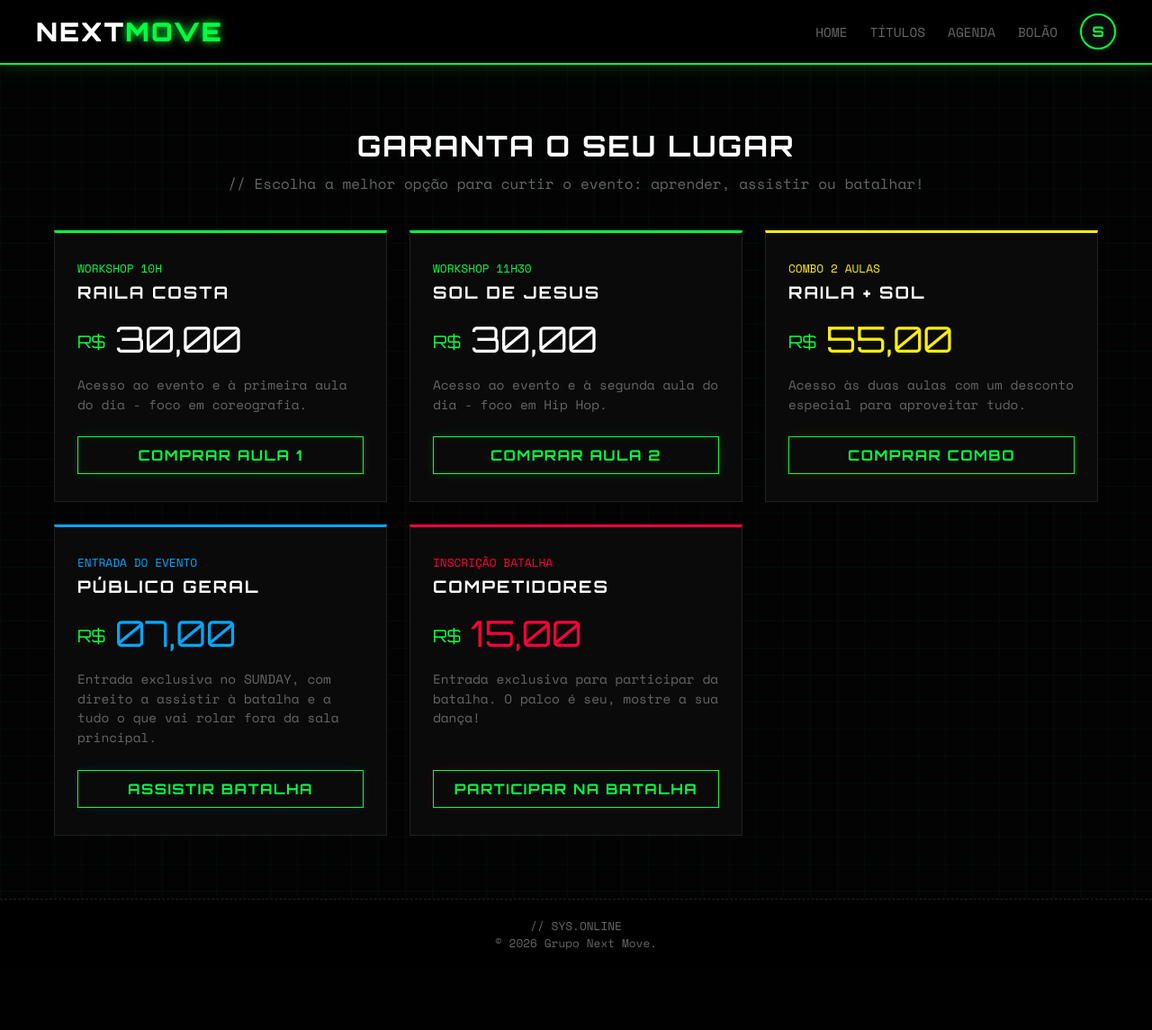
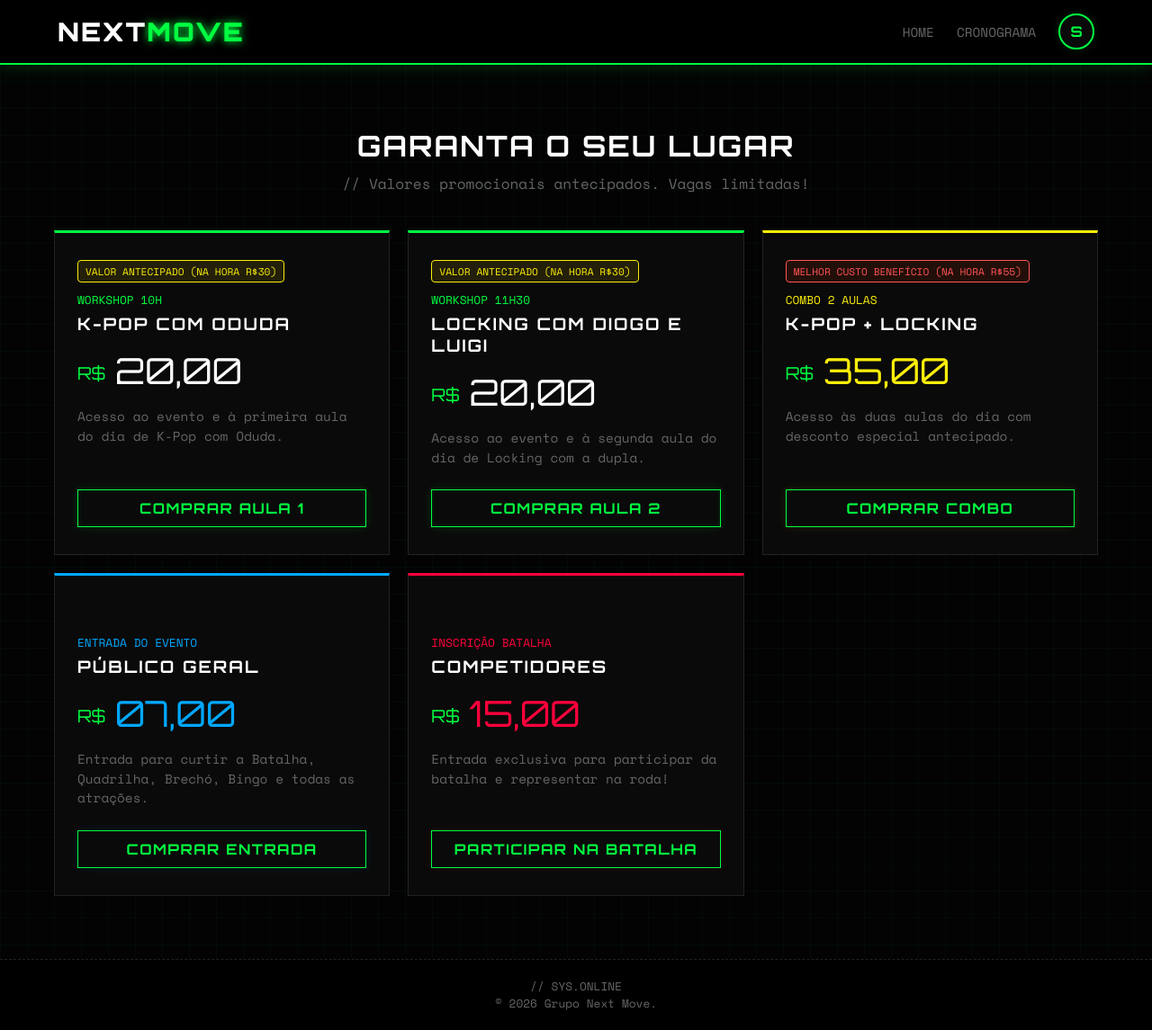
Before and after one commit to EricJuanDM/NextMove, a Flask app: page /ingressos in a window 1280 px wide. Shown: the whole page at 90% size. Before the commit the page ends 1056 px from the top, so only its background shows below. Run offline with Flask 3, Linux system fonts and the light colour scheme; a user stored in the database is signed in; some libraries are stand-ins or nearby versions.

Commit message:
Arrumando para o evento

```diff
--- a/static/style.css
+++ b/static/style.css
@@ -111,14 +111,14 @@ input[type="text"]:focus, input[type="password"]:focus {
     display: flex;
     justify-content: space-between;
     align-items: center;
-    padding: 15px 40px;
-    background: rgba(0, 0, 0, 0.95); /* Fundo sólido para destacar o texto */
+    padding: 15px 5%; /* Ajusta melhor nas laterais */
+    background: rgba(0, 0, 0, 0.95);
     border-bottom: 2px solid var(--neon-green);
     box-shadow: 0 4px 15px var(--neon-green-dim);
-    position: sticky; /* Gruda no topo ao rolar a página */
+    position: sticky;
     top: 0;
-    z-index: 9999; /* Garante que fica na frente de qualquer outra coisa na tela */
-    flex-wrap: wrap; /* Não quebra em telas de celular */
+    z-index: 9999;
+    flex-wrap: nowrap; /* ISSO IMPEDE O MENU DE CAIR PARA A LINHA DE BAIXO */
     gap: 15px;
 }
 
@@ -238,6 +238,9 @@ input[type="text"]:focus, input[type="password"]:focus {
     .menu-toggle {
         display: flex; /* Aparece no celular */
     }
+    .cyber-nav .logo {
+        font-size: 1.4rem; /* Diminui o logo pra não espremer o hambúrguer */
+    }
 
     .nav-links {
         position: fixed;
--- a/templates/EVENTO/ingressos.html
+++ b/templates/EVENTO/ingressos.html
@@ -6,60 +6,74 @@
 <style>
     /* Estilos exclusivos para a grelha de ingressos */
     .tickets-container { max-width: 1200px; margin: 50px auto; padding: 20px; }
-    .tickets-grid { display: grid; grid-template-columns: repeat(auto-fit, minmax(300px, 1fr)); gap: 25px; margin-top: 40px; }
+    .tickets-grid { display: grid; grid-template-columns: repeat(auto-fit, minmax(280px, 1fr)); gap: 20px; margin-top: 40px; overflow-x: hidden; }
     .ticket-card { background: var(--bg-panel); border: 1px solid var(--border-dark); border-top: 3px solid var(--neon-green); padding: 30px 25px; display: flex; flex-direction: column; transition: 0.3s; }
     .ticket-card:hover { box-shadow: 0 5px 20px var(--neon-green-dim); transform: translateY(-5px); }
     .ticket-price { font-family: 'Orbitron', sans-serif; font-size: 2.5rem; color: #fff; margin: 15px 0; }
     .ticket-price span { font-size: 1.2rem; color: var(--neon-green); vertical-align: middle; }
     .ticket-desc { color: var(--text-muted); font-size: 0.9rem; font-family: 'Space Mono', monospace; flex-grow: 1; margin-bottom: 25px; line-height: 1.5; }
+    .badge-aviso { display: inline-block; background: rgba(255, 215, 0, 0.1); color: var(--neon-gold); border: 1px solid var(--neon-gold); padding: 3px 8px; font-size: 0.7rem; font-family: 'Space Mono', monospace; border-radius: 4px; margin-bottom: 10px; align-self: flex-start; }
+
+    /* ISSO RESOLVE O INGRESSO VAZANDO PARA OS LADOS NO CELULAR */
+    @media (max-width: 768px) {
+        .tickets-container { padding: 10px; }
+        .tickets-grid { grid-template-columns: 1fr; /* Força 1 coluna respeitando a tela */ }
+        .ticket-card { padding: 20px 15px; } /* Ajusta o respiro interno do cartão */
+        .ticket-price { font-size: 2rem; }
+    }
 </style>
 {% endblock %}
 
 {% block content %}
 <div class="tickets-container">
     <h1 style="text-align: center; color: #fff; font-family: 'Orbitron', sans-serif; margin-bottom: 10px;">GARANTA O SEU <span>LUGAR</span></h1>
-    <p style="text-align: center; color: var(--text-muted); font-family: 'Space Mono', monospace;">// Escolha a melhor opção para curtir o evento: aprender, assistir ou batalhar!</p>
+    <p style="text-align: center; color: var(--text-muted); font-family: 'Space Mono', monospace;">// Valores promocionais antecipados. Vagas limitadas!</p>
 
     <div class="tickets-grid">
 
         <div class="ticket-card">
+            <span class="badge-aviso">VALOR ANTECIPADO (NA HORA R$30)</span>
             <span class="tech-label" style="color: var(--neon-green); font-size: 0.8rem; margin: 0;">WORKSHOP 10H</span>
-            <h3 style="color: #fff; margin-top: 5px; font-family: 'Orbitron', sans-serif;">RAILA COSTA</h3>
-            <div class="ticket-price"><span>R$</span> 30,00</div>
-            <p class="ticket-desc">Acesso ao evento e à primeira aula do dia - foco em coreografia.</p>
-            <a href="https://wa.me/5541991626801?text=Olá!%20Gostaria%20de%20comprar%20o%20Workshop%20das%2010h%20com%20a%20Raila%20Costa." target="_blank" class="btn btn-green" style="text-align: center; width: 100%;">COMPRAR AULA 1</a>
+            <h3 style="color: #fff; margin-top: 5px; font-family: 'Orbitron', sans-serif;">K-POP COM ODUDA</h3>
+            <div class="ticket-price"><span>R$</span> 20,00</div>
+            <p class="ticket-desc">Acesso ao evento e à primeira aula do dia de K-Pop com Oduda.</p>
+            <a href="https://wa.me/554191626801?text=Olá!%20Gostaria%20de%20comprar%20antecipado%20o%20Workshop%20de%20K-POP%20das%2010h%20com%20Oduda." target="_blank" class="btn btn-green" style="text-align: center; width: 100%;">COMPRAR AULA 1</a>
         </div>
 
         <div class="ticket-card">
+            <span class="badge-aviso">VALOR ANTECIPADO (NA HORA R$30)</span>
             <span class="tech-label" style="color: var(--neon-green); font-size: 0.8rem; margin: 0;">WORKSHOP 11H30</span>
-            <h3 style="color: #fff; margin-top: 5px; font-family: 'Orbitron', sans-serif;">SOL DE JESUS</h3>
-            <div class="ticket-price"><span>R$</span> 30,00</div>
-            <p class="ticket-desc">Acesso ao evento e à segunda aula do dia - foco em Hip Hop.</p>
-            <a href="https://wa.me/5541991626801?text=Olá!%20Gostaria%20de%20comprar%20o%20Workshop%20das%2011h30%20com%20a%20Sol%20de%20Jesus." target="_blank" class="btn btn-green" style="text-align: center; width: 100%;">COMPRAR AULA 2</a>
+            <h3 style="color: #fff; margin-top: 5px; font-family: 'Orbitron', sans-serif;">LOCKING COM DIOGO E LUIGI</h3>
+            <div class="ticket-price"><span>R$</span> 20,00</div>
+            <p class="ticket-desc">Acesso ao evento e à segunda aula do dia de Locking com a dupla.</p>
+            <a href="https://wa.me/554191626801?text=Olá!%20Gostaria%20de%20comprar%20antecipado%20o%20Workshop%20de%20LOCKING%20das%2011h30%20com%20Diogo%20e%20Luigi." target="_blank" class="btn btn-green" style="text-align: center; width: 100%;">COMPRAR AULA 2</a>
         </div>
 
         <div class="ticket-card" style="border-top-color: var(--neon-gold);">
+            <span class="badge-aviso" style="background: rgba(255, 60, 0, 0.1); color: #ff5555; border-color: #ff5555;">MELHOR CUSTO BENEFÍCIO (NA HORA R$55)</span>
             <span class="tech-label" style="color: var(--neon-gold); font-size: 0.8rem; margin: 0;">COMBO 2 AULAS</span>
-            <h3 style="color: #fff; margin-top: 5px; font-family: 'Orbitron', sans-serif;">RAILA + SOL</h3>
-            <div class="ticket-price" style="color: var(--neon-gold);"><span>R$</span> 55,00</div>
-            <p class="ticket-desc">Acesso às duas aulas com um desconto especial para aproveitar tudo.</p>
-            <a href="https://wa.me/5541991626801?text=Olá!%20Quero%20aproveitar%20o%20Combo%20das%202%20Aulas%20(Raila%20+%20Sol)." target="_blank" class="btn btn-green" style="text-align: center; width: 100%; border-color: var(--neon-gold); color: var(--neon-gold); box-shadow: 0 0 10px rgba(255, 215, 0, 0.1);">COMPRAR COMBO</a>
+            <h3 style="color: #fff; margin-top: 5px; font-family: 'Orbitron', sans-serif;">K-POP + LOCKING</h3>
+            <div class="ticket-price" style="color: var(--neon-gold);"><span>R$</span> 35,00</div>
+            <p class="ticket-desc">Acesso às duas aulas do dia com desconto especial antecipado.</p>
+            <a href="https://wa.me/554191626801?text=Olá!%20Quero%20aproveitar%20o%20COMBO%20das%202%20Aulas%20(K-Pop%20+%20Locking)%20pelo%20valor%20antecipado." target="_blank" class="btn btn-green" style="text-align: center; width: 100%; border-color: var(--neon-gold); color: var(--neon-gold); box-shadow: 0 0 10px rgba(255, 215, 0, 0.1);">COMPRAR COMBO</a>
         </div>
 
         <div class="ticket-card" style="border-top-color: #00a8ff;">
+            <span class="badge-aviso" style="border-color: transparent; background: transparent;">&nbsp;</span>
             <span class="tech-label" style="color: #00a8ff; font-size: 0.8rem; margin: 0;">ENTRADA DO EVENTO</span>
             <h3 style="color: #fff; margin-top: 5px; font-family: 'Orbitron', sans-serif;">PÚBLICO GERAL</h3>
             <div class="ticket-price" style="color: #00a8ff;"><span>R$</span> 07,00</div>
-            <p class="ticket-desc">Entrada exclusiva no SUNDAY, com direito a assistir à batalha e a tudo o que vai rolar fora da sala principal.</p>
-            <a href="https://wa.me/5541991626801?text=Oi%21%20Tudo%20bem%3F%20Quero%20comprar%20a%20minha%20entrada%20para%20o%20SUNDAY." target="_blank" class="btn btn-green" style="text-align: center; width: 100%; border-color: #00a8ff; color: #00a8ff; box-shadow: 0 0 10px rgba(0, 168, 255, 0.1);">ASSISTIR BATALHA</a>
+            <p class="ticket-desc">Entrada para curtir a Batalha, Quadrilha, Brechó, Bingo e todas as atrações.</p>
+            <a href="https://wa.me/554191626801?text=Oi%21%20Quero%20comprar%20a%20minha%20entrada%20geral%20para%20o%20evento%20do%20dia%2007/06." target="_blank" class="btn btn-green" style="text-align: center; width: 100%; border-color: #00a8ff; color: #00a8ff; box-shadow: 0 0 10px rgba(0, 168, 255, 0.1);">COMPRAR ENTRADA</a>
         </div>
 
         <div class="ticket-card" style="border-top-color: var(--neon-red);">
+            <span class="badge-aviso" style="border-color: transparent; background: transparent;">&nbsp;</span>
             <span class="tech-label" style="color: var(--neon-red); font-size: 0.8rem; margin: 0;">INSCRIÇÃO BATALHA</span>
             <h3 style="color: #fff; margin-top: 5px; font-family: 'Orbitron', sans-serif;">COMPETIDORES</h3>
             <div class="ticket-price" style="color: var(--neon-red);"><span>R$</span> 15,00</div>
-            <p class="ticket-desc">Entrada exclusiva para participar da batalha. O palco é seu, mostre a sua dança!</p>
-            <a href="https://wa.me/5541991626801?text=Ol%C3%A1%21%20Gostaria%20de%20pagar%20a%20Inscri%C3%A7%C3%A3o%20de%20Batalha%20do%20SUNDAY." target="_blank" class="btn btn-green" style="text-align: center; width: 100%; border-color: var(--neon-red); color: var(--neon-red); box-shadow: 0 0 10px rgba(255, 0, 60, 0.1);">PARTICIPAR NA BATALHA</a>
+            <p class="ticket-desc">Entrada exclusiva para participar da batalha e representar na roda!</p>
+            <a href="https://wa.me/554191626801?text=Ol%C3%A1%21%20Gostaria%20de%20pagar%20a%20Inscri%C3%A7%C3%A3o%20da%20Batalha." target="_blank" class="btn btn-green" style="text-align: center; width: 100%; border-color: var(--neon-red); color: var(--neon-red); box-shadow: 0 0 10px rgba(255, 0, 60, 0.1);">PARTICIPAR NA BATALHA</a>
         </div>
 
     </div>
--- a/templates/base.html
+++ b/templates/base.html
@@ -20,9 +20,7 @@
 
         <div class="nav-links" id="navLinks">
             <a href="/">Home</a>
-            <a href="/titulos">Títulos</a>
-            <a href="/agenda">Agenda</a>
-            <a href="/votacao">Bolão</a>
+            <a href="/cronograma">Cronograma</a>
 
             {% if session.get('usuario_id') %}
                 <div class="user-profile">
```
Also changed, not shown: static/home.css (+15 -0 lines), templates/EVENTO/cronograma.html (+28 -11 lines), templates/PUBLICA/index.html (+16 -33 lines).
